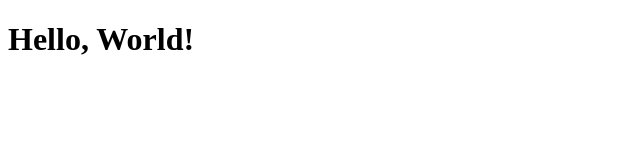
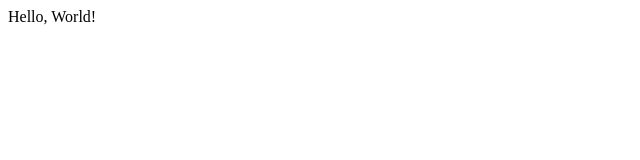
Before and after one commit to aolitt/aolitt.github.io, a plain HTML site: page index.html in a window 1280 px wide. Shown: the whole page, without its empty margins (0-640 px from the left). Drawn offline with Linux system fonts and the light colour scheme.

Commit message:
change world

```diff
--- a/index.html
+++ b/index.html
@@ -5,6 +5,6 @@
 <title>Hello, World!</title>
 </head>
 <body>
-<h1>Hello, World!</h1>
+Hello, World!
 </body>
  </html>
```
